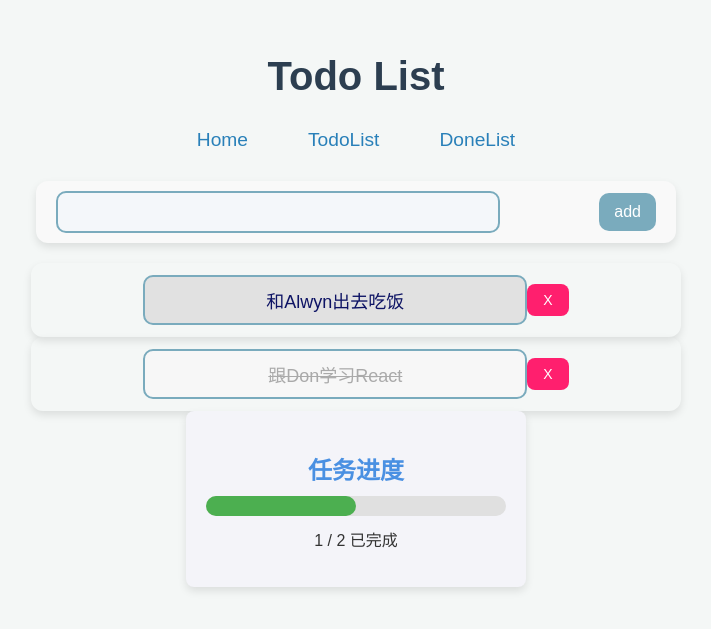
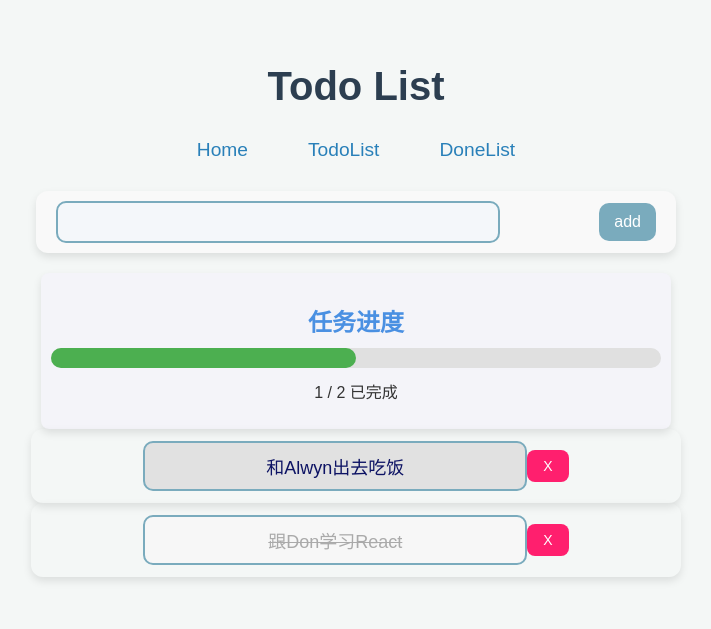
Before and after one commit to zaneshen314/day9-react-todolist-starter, a React (Create React App) app: page /todo-list in a window 1280 px wide. Shown: the part 123-752 px from the top of the page, without its empty margins (284-995 px from the left). Built offline with nearby package versions, Linux system fonts and the light colour scheme; no server answers.

Commit message:
[todo]feat,adjust style

```diff
--- a/src/components/TodoList.jsx
+++ b/src/components/TodoList.jsx
@@ -25,8 +25,8 @@ const TodoList = () => {
             <Link to="/done-list" className="nav-link">DoneList</Link>
         </nav>
         <TodoGenerator />
+        <TodoProgress />
         <TodoGroup />
-        <TodoProgress />
     </div>
   );
 }
--- a/src/components/css/TodoProgress.css
+++ b/src/components/css/TodoProgress.css
@@ -1,10 +1,10 @@
 .todo-progress-container {
     background-color: #f4f4f9;
-    padding: 20px;
+    padding: 10px;
     border-radius: 8px;
     box-shadow: 0 4px 8px rgba(0, 0, 0, 0.1);
     text-align: center;
-    width: 300px;
+    width: 50%;
     margin: 0 auto;
 }
 
```
